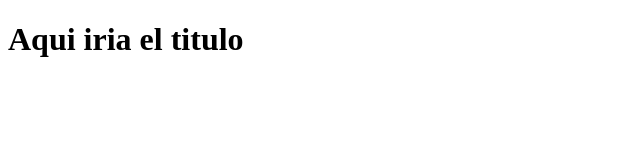
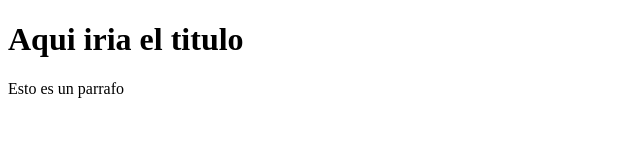
Before and after one commit to javiertejero9/git1, a plain HTML site: page index.html in a window 1280 px wide. Shown: the whole page, without its empty margins (0-640 px from the left). Drawn offline with Linux system fonts and the light colour scheme.

Commit message:
Update index.html

```diff
--- a/index.html
+++ b/index.html
@@ -7,5 +7,6 @@
 </head>
 <body>
     <h1> Aqui iria el titulo</h1>
+    <p>Esto es un parrafo</h>
 </body>
 </html>
```
